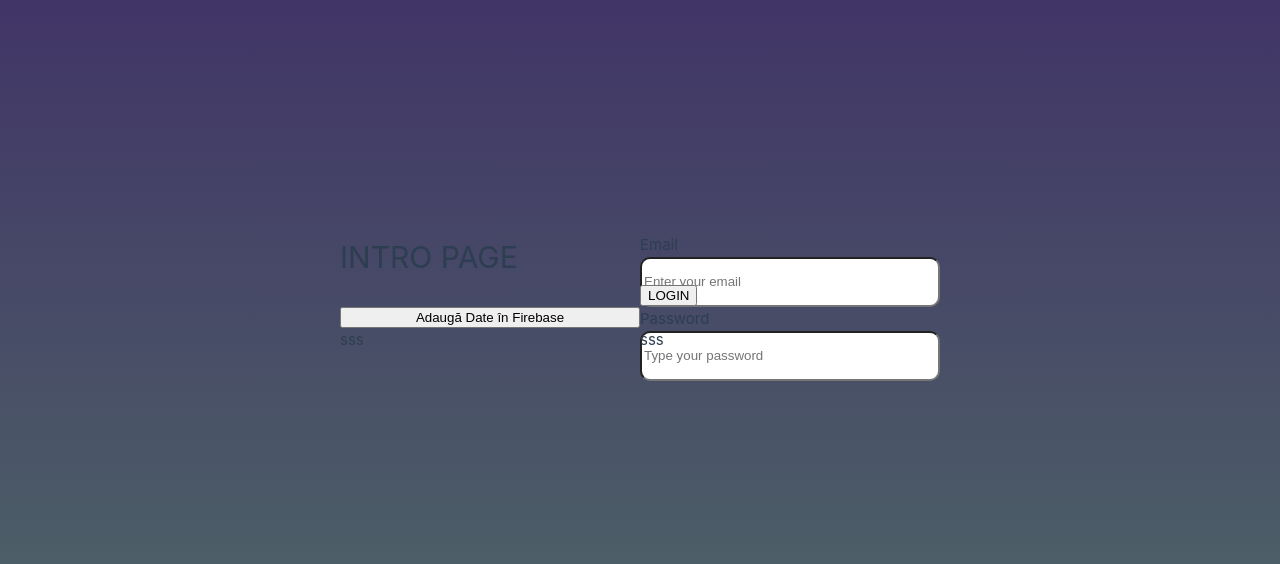
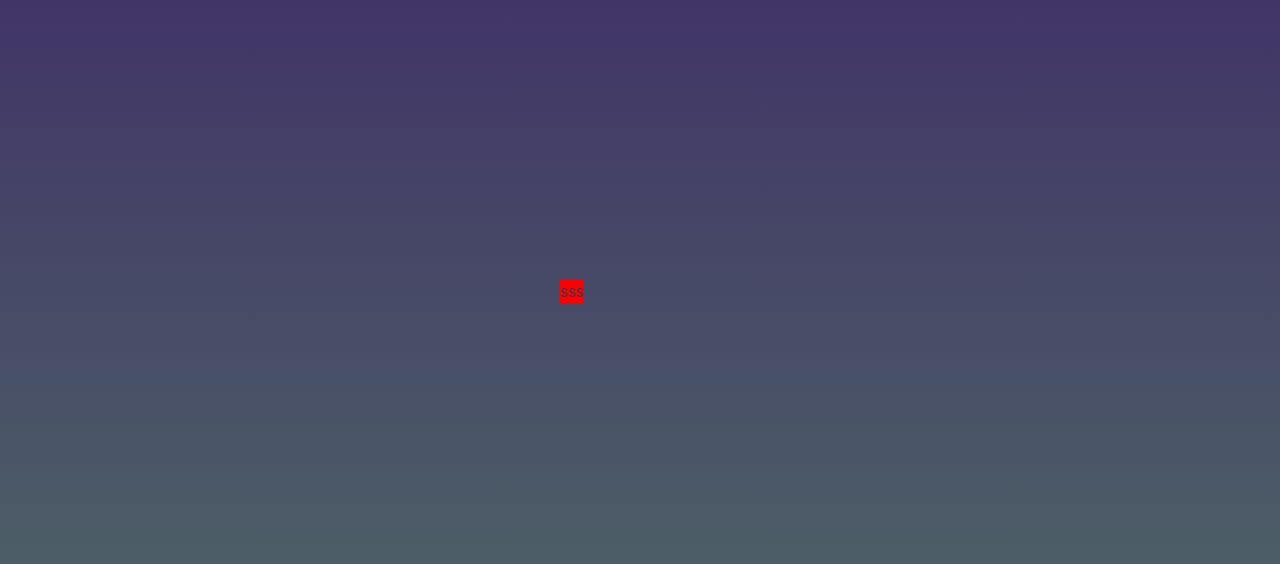
Before and after one commit to RalucaZota/statistics, a Vue app: page /dashboard in a window 1280 px wide. Shown: the part 108-672 px from the top of the page. Built offline with nearby package versions, Linux system fonts and the light colour scheme.

Commit message:
redirected user to dashboard page

```diff
--- a/src/App.vue
+++ b/src/App.vue
@@ -1,13 +1,13 @@
 <script setup>
 import { RouterLink, RouterView } from 'vue-router'
 import Dashboard from './views/Dashboard.vue'
-import IntroView from './views/IntroView.vue'
+import LoginIn from './views/LoginIn.vue'
 </script>
 
 <template>
-  <IntroView />
-  <Dashboard />
-  <RouterView />
+  <div id="app">
+    <router-view></router-view>
+  </div>
 </template>
 
 <style scoped></style>
--- a/src/router/index.js
+++ b/src/router/index.js
@@ -1,14 +1,15 @@
 import { createRouter, createWebHistory } from 'vue-router'
 import HomeView from '../views/HomeView.vue'
 import Dashboard from '../views/Dashboard.vue'
+import LoginIn from '../views/LoginIn.vue'
 
 const router = createRouter({
   history: createWebHistory(import.meta.env.BASE_URL),
   routes: [
     {
       path: '/',
-      name: 'home',
-      component: HomeView
+      name: 'login',
+      component: LoginIn
     },
     {
       path: '/about',
@@ -16,11 +17,11 @@ const router = createRouter({
       // route level code-splitting
       // this generates a separate chunk (About.[hash].js) for this route
       // which is lazy-loaded when the route is visited.
-      component: () => import('../views/IntroView.vue')
+      component: () => import('../views/LoginIn.vue')
     },
     {
       path: '/dashboard',
-      name: 'dashboard',
+      name: 'Dashboard',
       component: Dashboard
     }
   ]
--- a/src/views/Dashboard.vue
+++ b/src/views/Dashboard.vue
@@ -1,4 +1,4 @@
 <script setup></script>
 <template>
-  <div>sss</div>
+  <div style="background-color: red">sss</div>
 </template>
--- a/src/views/IntroView.vue
+++ b/src/views/LoginIn.vue
@@ -28,7 +28,7 @@ async function login(e) {
 
     if (response.data.success) {
       message.value = response.data.message
-      router.push('/dashboard')
+      router.replace('/dashboard')
       console.log(response.data.message)
     } else {
       message.value = response.data.message
@@ -43,7 +43,7 @@ async function addDataToFirebase() {
     const userRef = dbRef(database, 'users/' + event.email.replace('.', '_')) // Creează o referință către baza de date
     await set(userRef, {
       email: event.email,
-      data: 'Exemplu de date stocate' // Datele pe care vrei să le stochezi
+      password: event.password // Datele pe care vrei să le stochezi
     })
     message.value = 'Date adăugate cu succes!'
   } catch (error) {
@@ -55,7 +55,7 @@ async function addDataToFirebase() {
 
 <template>
   <div class="about">
-    <h1>INTRO PAGE</h1>
+    <h1>LOGIN PAGE</h1>
     <p v-if="message">{{ message }}</p>
   </div>
   <form @submit.prevent="login">
```
